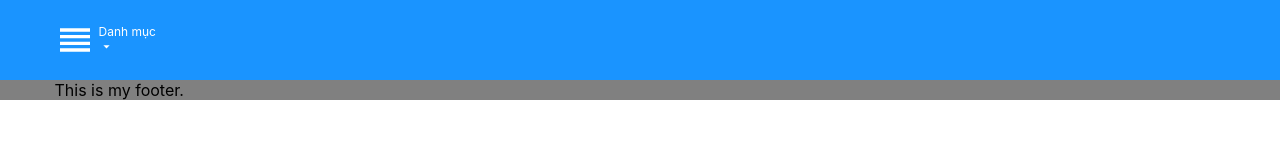
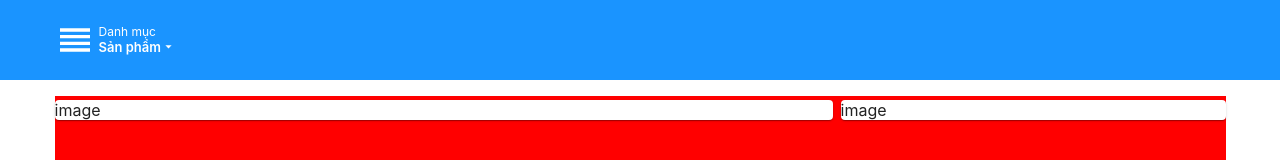
Before and after one commit to khailegend/fe-spchinhhang, a Next.js app: page / in a window 1280 px wide. Shown: the top 160 px of the page. Built offline with nearby package versions, Linux system fonts and the light colour scheme.

Commit message:
Update code

```diff
--- a/src/layouts/Header/Catalog.tsx
+++ b/src/layouts/Header/Catalog.tsx
@@ -39,7 +39,7 @@ export default function Catalog() {
         <CatalogTitle>
           <SmallTitle>Danh mục </SmallTitle>
           <BigTitle>
-            {/* <span>Sản phẩm</span> */}
+            <span>Sản phẩm</span>
             <IconDropDown />
           </BigTitle>
         </CatalogTitle>
@@ -47,5 +47,3 @@ export default function Catalog() {
     </CatalogWrapped>
   );
 }
-
-// I have just change this code
--- a/src/layouts/index.tsx
+++ b/src/layouts/index.tsx
@@ -8,11 +8,10 @@ const StyledContent = styled.div`
 export default function AppLayout({ children }) {
   return (
     <>
+      {/* I want to add this */}
       <Header />
 
-      {/* <StyledContent>{children}</StyledContent> */}
-
-      {/* I changed this code */}
+      <StyledContent>{children}</StyledContent>
 
       <Footer />
     </>
```
